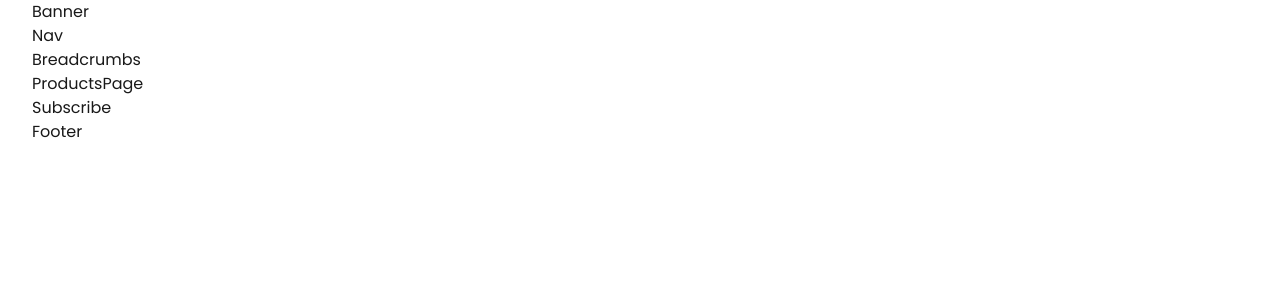
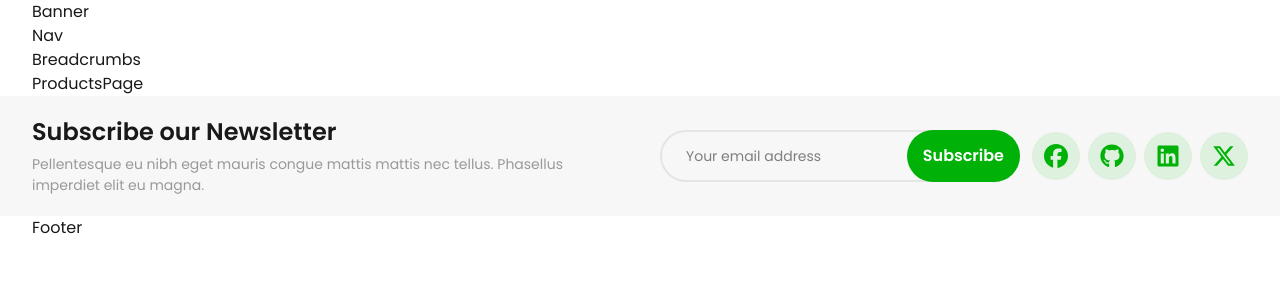
Before and after one commit to k7areef/Ecobazar, a React (Vite) app: page /products in a window 1280 px wide. Shown: the top 300 px of the page. Built offline with nearby package versions, Linux system fonts and the light colour scheme; no server answers.

Commit message:
feat: Complete Subscribe Section

```diff
--- a/jsconfig.json
+++ b/jsconfig.json
@@ -7,6 +7,7 @@
       "@assets/*": ["assets/*"],
       "@hooks/*": ["hooks/*"],
       "@utils/*": ["utils/*"],
+      "@data/*": ["data/*"],
     }
   }
 }
--- a/src/components/layout/Subscribe/index.jsx
+++ b/src/components/layout/Subscribe/index.jsx
@@ -1,4 +1,15 @@
+import Button from "@components/UI/Button";
 import { useLocation } from "react-router-dom";
+import SocialProfiles from "@data/social_profiles.json";
+import { faFacebook, faGithub, faLinkedin, faXTwitter } from "@fortawesome/free-brands-svg-icons";
+import { FontAwesomeIcon } from "@fortawesome/react-fontawesome";
+
+const iconsMaper = {
+    facebook: faFacebook,
+    github: faGithub,
+    linkedin: faLinkedin,
+    xTwitter: faXTwitter
+};
 
 function Subscribe() {
 
@@ -6,11 +17,51 @@ function Subscribe() {
     if (pathname === '/') return null;
 
     return (
-        <div className="subscribe">
+        <section className="subscribe bg-[#F7F7F7] py-5 mb:py-10" id="subscribe">
             <div className="container">
-                Subscribe
+                <div className="content-container flex lg:items-center gap-5 lg:gap-10 max-lg:flex-col">
+                    <div className="text-wrapper w-full">
+                        <h2 className="text-lg md:text-xl lg:text-2xl font-semibold mb-1.5">Subscribe our Newsletter</h2>
+                        <p className="text-grey-400!">Pellentesque eu nibh eget mauris congue mattis mattis nec tellus. Phasellus imperdiet elit eu magna.</p>
+                    </div>
+                    <div className="input-wrapper w-full flex items-center gap-3 max-sm:flex-col">
+                        {/* Subscribe Form */}
+                        <form onSubmit={e => e.preventDefault()} className="relative w-full">
+                            <input
+                                required
+                                type="email"
+                                id="subscribe"
+                                name="subscribe"
+                                placeholder="Your email address"
+                                className="w-full py-3 px-6 rounded-full border-2 border-grey-100"
+                            />
+                            <Button
+                                type="submit"
+                                title="Subscribe"
+                                aria-label="Subscribe"
+                                className="rounded-full absolute z-1 right-0 top-0 h-full"
+                            >
+                                Subscribe
+                            </Button>
+                        </form>
+                        {/* Social Profiles */}
+                        <div className="social-profiles flex items-center gap-2 shrink-0">
+                            {
+                                SocialProfiles.map((profile, index) => (<Button
+                                    variant="ghost"
+                                    href={profile.href}
+                                    key={profile.id || index}
+                                    className="rounded-full p-0! w-12 h-12 flex items-center justify-center text-2xl sm:hover:bg-primary sm:hover:text-white"
+                                >
+                                    <FontAwesomeIcon icon={iconsMaper[profile.icon || faGithub]} />
+                                    <span className="sr-only"></span>
+                                </Button>))
+                            }
+                        </div>
+                    </div>
+                </div>
             </div>
-        </div>
+        </section>
     )
 }
 
--- /dev/null
+++ b/src/data/social_profiles.json
@@ -0,0 +1,26 @@
+[
+  {
+    "id": 1,
+    "name": "Facebook",
+    "href": "https://www.facebook.com/",
+    "icon": "facebook"
+  },
+  {
+    "id": 2,
+    "name": "Github",
+    "href": "https://github.com/",
+    "icon": "github"
+  },
+  {
+    "id": 3,
+    "name": "Linkedin",
+    "href": "https://www.linkedin.com/",
+    "icon": "linkedin"
+  },
+  {
+    "id": 4,
+    "name": "Twitter/X",
+    "href": "https://x.com/",
+    "icon": "xTwitter"
+  }
+]
--- a/src/index.css
+++ b/src/index.css
@@ -57,7 +57,9 @@ button:focus {
   outline: none;
 }
 
-p {
+p,
+textarea::placeholder,
+input::placeholder {
   font-size: 14px;
   color: var(--color-grey-500);
 }
--- a/vite.config.js
+++ b/vite.config.js
@@ -21,6 +21,7 @@ export default defineConfig({
       '@assets': path.resolve(__dirname, './src/assets'),
       '@hooks': path.resolve(__dirname, './src/hooks'),
       '@utils': path.resolve(__dirname, './src/utils'),
+      '@data': path.resolve(__dirname, './src/data'),
     },
   },
 })
```
